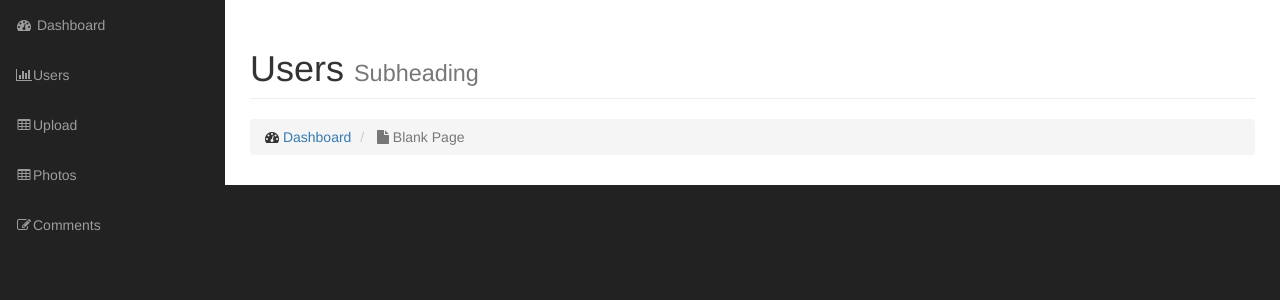
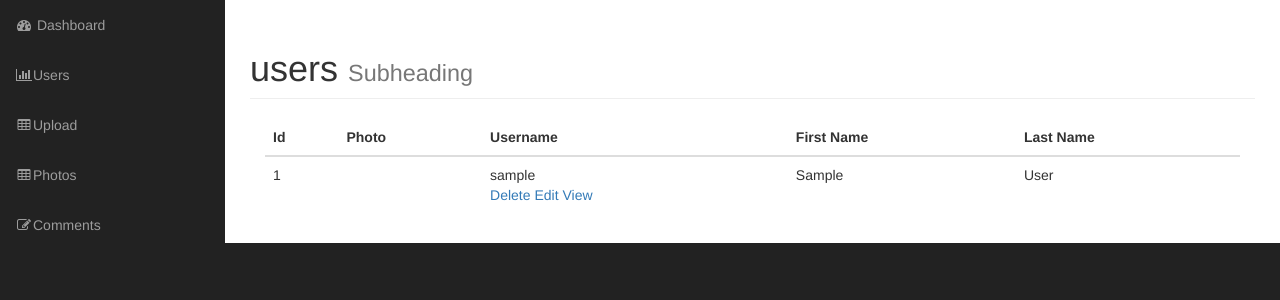
Before and after one commit to MariyaLcs/blog_php, a PHP site: page /admin/users.php in a window 1280 px wide. Shown: the part 51-351 px from the top of the page. Run offline with PHP 8.4, Linux system fonts and the light colour scheme; the visitor is signed in with stand-in values (Sample User, id 1); tables that the repository leaves empty or names only in its code hold one stand-in row (values such as "Sample post"); grey boxes labelled with a size stand in for pictures from a placeholder-image service; data that the repository does not hold is empty; some libraries are stand-ins or nearby versions.

Commit message:
Displaying User Page

```diff
--- a/admin/photos.php
+++ b/admin/photos.php
@@ -46,7 +46,7 @@ $photos = Photo::find_all();
                                     <?php foreach($photos as $photo) : ?>
 
                                     <tr>
-                                        <td><img class="admin-photo-thumbnail" src="<?php echo $photo->picture_path(); ?>" alt="">
+                                        <td><img class="admin-photo-thumbna" src="<?php echo $photo->picture_path(); ?>" alt="">
                                             <div class="pictures_link">
                                                 <a href="delete_photo.php?id=<?php echo $photo->id; ?>">Delete</a>
                                                 <a href="edit_photo.php?id=<?php echo $photo->id; ?>">Edit</a>
--- a/admin/users.php
+++ b/admin/users.php
@@ -1,4 +1,10 @@
 <?php include("includes/header.php"); ?>
+<?php if(!$session->is_signed_in()){redirect("login.php");}?>
+
+<?php
+$users = User::find_all();
+
+?>
 
         <!-- Navigation -->
         <nav class="navbar navbar-inverse navbar-fixed-top" role="navigation">
@@ -21,17 +27,47 @@
                 <div class="row">
                     <div class="col-lg-12">
                         <h1 class="page-header">
-                            Users
+                            users
                             <small>Subheading</small>
                         </h1>
-                        <ol class="breadcrumb">
-                            <li>
-                                <i class="fa fa-dashboard"></i>  <a href="index.html">Dashboard</a>
-                            </li>
-                            <li class="active">
-                                <i class="fa fa-file"></i> Blank Page
-                            </li>
-                        </ol>
+                        <div class="col-md-12">
+                            <table class="table table-hover">
+                                <thead>
+                                    <tr>
+                                        <th>Id</th>
+                                        <th>Photo</th>
+                                        <th>Username</th>
+                                        <th>First Name</th>
+                                        <th>Last Name</th>
+                                    </tr>
+                                </thead>
+                                <tbody>
+
+                                    <?php foreach($users as $user) : ?>
+
+                                    <tr>
+                                        <td><?php echo $user->id; ?></td>
+                                        <td><img class="admin-user-thumbna" src="<?php echo $user->user_image; ?>" alt=""></td>
+
+                                        <td><?php echo $user->username; ?>
+                                            <div class="action_links">
+                                                <a href="delete_user.php?id=<?php echo $user->id; ?>">Delete</a>
+                                                <a href="edit_user.php?id=<?php echo $user->id; ?>">Edit</a>
+                                                <a href="#">View</a>
+                                            </div>
+                                        </td>
+
+                                        <td><?php echo $user->first_name; ?></td>
+                                        <td><?php echo $user->last_name; ?></td>
+                                    </tr>
+
+                                    <?php endforeach; ?>
+
+                                </tbody>
+                            </table><!--End of Table-->
+                        </div>
+
+
                     </div>
                 </div>
                 <!-- /.row -->
```
